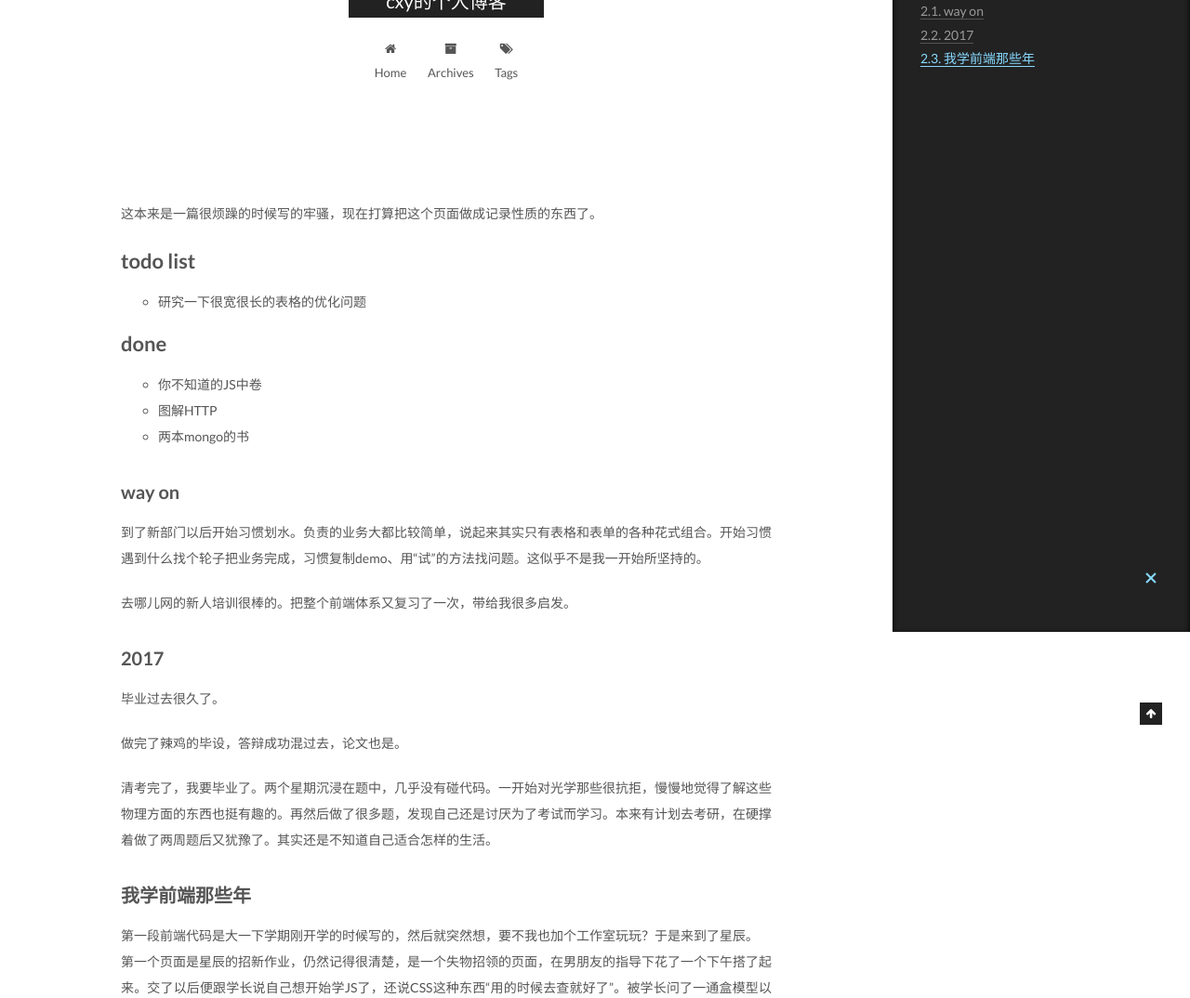
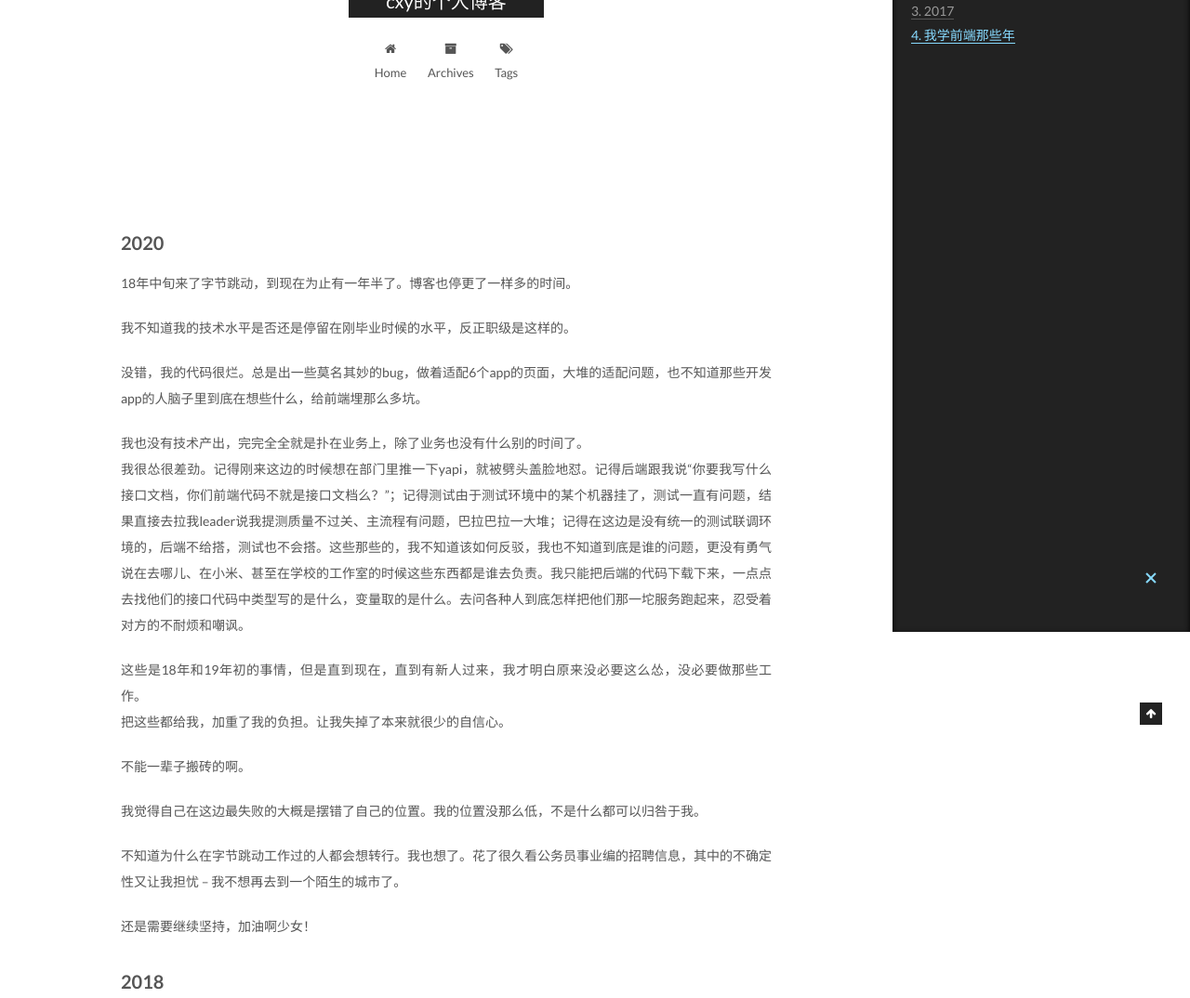
Before and after one commit to RizzleCi/RizzleCi.github.io, a plain HTML site: page wwwwhat/index.html in a window 1280 px wide. Shown: the part 120-1194 px from the top of the page at 93% size. Drawn offline with Linux system fonts and the light colour scheme.

Commit message:
Site updated: 2020-04-15 16:05:15

```diff
--- a/wwwwhat/index.html
+++ b/wwwwhat/index.html
@@ -94,17 +94,17 @@
 
 
 
-<meta name="description" content="这本来是一篇很烦躁的时候写的牢骚，现在打算把这个页面做成记录性质的东西了。 todo list 研究一下很宽很长的表格的优化问题  done 你不知道的JS中卷 图解HTTP 两本mongo的书  way on到了新部门以后开始习惯划水。负责的业务大都比较简单，说起来其实只有表格和表单的各种花式组合。开始习惯遇到什么找个轮子把业务完成，习惯复制demo、用“试”的方法找问题。这似乎不是我一开始所坚">
+<meta name="description" content="202018年中旬来了字节跳动，到现在为止有一年半了。博客也停更了一样多的时间。 我不知道我的技术水平是否还是停留在刚毕业时候的水平，反正职级是这样的。 没错，我的代码很烂。总是出一些莫名其妙的bug，做着适配6个app的页面，大堆的适配问题，也不知道那些开发app的人脑子里到底在想些什么，给前端埋那么多坑。 我也没有技术产出，完完全全就是扑在业务上，除了业务也没有什么别的时间了。我很怂很差劲。记">
 <meta property="og:type" content="website">
 <meta property="og:title" content="cxy的个人博客">
 <meta property="og:url" content="http://rizzleci.github.io/wwwwhat/index.html">
 <meta property="og:site_name" content="cxy的个人博客">
-<meta property="og:description" content="这本来是一篇很烦躁的时候写的牢骚，现在打算把这个页面做成记录性质的东西了。 todo list 研究一下很宽很长的表格的优化问题  done 你不知道的JS中卷 图解HTTP 两本mongo的书  way on到了新部门以后开始习惯划水。负责的业务大都比较简单，说起来其实只有表格和表单的各种花式组合。开始习惯遇到什么找个轮子把业务完成，习惯复制demo、用“试”的方法找问题。这似乎不是我一开始所坚">
+<meta property="og:description" content="202018年中旬来了字节跳动，到现在为止有一年半了。博客也停更了一样多的时间。 我不知道我的技术水平是否还是停留在刚毕业时候的水平，反正职级是这样的。 没错，我的代码很烂。总是出一些莫名其妙的bug，做着适配6个app的页面，大堆的适配问题，也不知道那些开发app的人脑子里到底在想些什么，给前端埋那么多坑。 我也没有技术产出，完完全全就是扑在业务上，除了业务也没有什么别的时间了。我很怂很差劲。记">
 <meta property="og:locale" content="zh-CN">
-<meta property="og:updated_time" content="2020-04-14T11:22:13.258Z">
+<meta property="og:updated_time" content="2020-04-15T08:04:56.884Z">
 <meta name="twitter:card" content="summary">
 <meta name="twitter:title" content="cxy的个人博客">
-<meta name="twitter:description" content="这本来是一篇很烦躁的时候写的牢骚，现在打算把这个页面做成记录性质的东西了。 todo list 研究一下很宽很长的表格的优化问题  done 你不知道的JS中卷 图解HTTP 两本mongo的书  way on到了新部门以后开始习惯划水。负责的业务大都比较简单，说起来其实只有表格和表单的各种花式组合。开始习惯遇到什么找个轮子把业务完成，习惯复制demo、用“试”的方法找问题。这似乎不是我一开始所坚">
+<meta name="twitter:description" content="202018年中旬来了字节跳动，到现在为止有一年半了。博客也停更了一样多的时间。 我不知道我的技术水平是否还是停留在刚毕业时候的水平，反正职级是这样的。 没错，我的代码很烂。总是出一些莫名其妙的bug，做着适配6个app的页面，大堆的适配问题，也不知道那些开发app的人脑子里到底在想些什么，给前端埋那么多坑。 我也没有技术产出，完完全全就是扑在业务上，除了业务也没有什么别的时间了。我很怂很差劲。记">
 
 
 
@@ -267,16 +267,16 @@
       <div class="post-body">
 
 
-          <p>这本来是一篇很烦躁的时候写的牢骚，现在打算把这个页面做成记录性质的东西了。</p>
-<h1 id="todo-list"><a href="#todo-list" class="headerlink" title="todo list"></a>todo list</h1><ul>
-<li>研究一下很宽很长的表格的优化问题</li>
-</ul>
-<h1 id="done"><a href="#done" class="headerlink" title="done"></a>done</h1><ul>
-<li>你不知道的JS中卷</li>
-<li>图解HTTP</li>
-<li>两本mongo的书</li>
-</ul>
-<h2 id="way-on"><a href="#way-on" class="headerlink" title="way on"></a>way on</h2><p>到了新部门以后开始习惯划水。负责的业务大都比较简单，说起来其实只有表格和表单的各种花式组合。开始习惯遇到什么找个轮子把业务完成，习惯复制demo、用“试”的方法找问题。这似乎不是我一开始所坚持的。</p>
+          <h2 id="2020"><a href="#2020" class="headerlink" title="2020"></a>2020</h2><p>18年中旬来了字节跳动，到现在为止有一年半了。博客也停更了一样多的时间。</p>
+<p>我不知道我的技术水平是否还是停留在刚毕业时候的水平，反正职级是这样的。</p>
+<p>没错，我的代码很烂。总是出一些莫名其妙的bug，做着适配6个app的页面，大堆的适配问题，也不知道那些开发app的人脑子里到底在想些什么，给前端埋那么多坑。</p>
+<p>我也没有技术产出，完完全全就是扑在业务上，除了业务也没有什么别的时间了。<br>我很怂很差劲。记得刚来这边的时候想在部门里推一下yapi，就被劈头盖脸地怼。记得后端跟我说“你要我写什么接口文档，你们前端代码不就是接口文档么？”；记得测试由于测试环境中的某个机器挂了，测试一直有问题，结果直接去拉我leader说我提测质量不过关、主流程有问题，巴拉巴拉一大堆；记得在这边是没有统一的测试联调环境的，后端不给搭，测试也不会搭。这些那些的，我不知道该如何反驳，我也不知道到底是谁的问题，更没有勇气说在去哪儿、在小米、甚至在学校的工作室的时候这些东西都是谁去负责。我只能把后端的代码下载下来，一点点去找他们的接口代码中类型写的是什么，变量取的是什么。去问各种人到底怎样把他们那一坨服务跑起来，忍受着对方的不耐烦和嘲讽。</p>
+<p>这些是18年和19年初的事情，但是直到现在，直到有新人过来，我才明白原来没必要这么怂，没必要做那些工作。<br>把这些都给我，加重了我的负担。让我失掉了本来就很少的自信心。</p>
+<p>不能一辈子搬砖的啊。</p>
+<p>我觉得自己在这边最失败的大概是摆错了自己的位置。我的位置没那么低，不是什么都可以归咎于我。</p>
+<p>不知道为什么在字节跳动工作过的人都会想转行。我也想了。花了很久看公务员事业编的招聘信息，其中的不确定性又让我担忧 – 我不想再去到一个陌生的城市了。</p>
+<p>还是需要继续坚持，加油啊少女！</p>
+<h2 id="2018"><a href="#2018" class="headerlink" title="2018"></a>2018</h2><p>到了新部门以后开始习惯划水。负责的业务大都比较简单，说起来其实只有表格和表单的各种花式组合。开始习惯遇到什么找个轮子把业务完成，习惯复制demo、用“试”的方法找问题。这似乎不是我一开始所坚持的。</p>
 <p>去哪儿网的新人培训很棒的。把整个前端体系又复习了一次，带给我很多启发。</p>
 <h2 id="2017"><a href="#2017" class="headerlink" title="2017"></a>2017</h2><p>毕业过去很久了。</p>
 <p>做完了辣鸡的毕设，答辩成功混过去，论文也是。</p>
@@ -403,7 +403,7 @@
 
 
 
-              <div class="post-toc-content"><ol class="nav"><li class="nav-item nav-level-1"><a class="nav-link" href="#todo-list"><span class="nav-number">1.</span> <span class="nav-text">todo list</span></a></li><li class="nav-item nav-level-1"><a class="nav-link" href="#done"><span class="nav-number">2.</span> <span class="nav-text">done</span></a><ol class="nav-child"><li class="nav-item nav-level-2"><a class="nav-link" href="#way-on"><span class="nav-number">2.1.</span> <span class="nav-text">way on</span></a></li><li class="nav-item nav-level-2"><a class="nav-link" href="#2017"><span class="nav-number">2.2.</span> <span class="nav-text">2017</span></a></li><li class="nav-item nav-level-2"><a class="nav-link" href="#我学前端那些年"><span class="nav-number">2.3.</span> <span class="nav-text">我学前端那些年</span></a></li></ol></li></ol></div>
+              <div class="post-toc-content"><ol class="nav"><li class="nav-item nav-level-2"><a class="nav-link" href="#2020"><span class="nav-number">1.</span> <span class="nav-text">2020</span></a></li><li class="nav-item nav-level-2"><a class="nav-link" href="#2018"><span class="nav-number">2.</span> <span class="nav-text">2018</span></a></li><li class="nav-item nav-level-2"><a class="nav-link" href="#2017"><span class="nav-number">3.</span> <span class="nav-text">2017</span></a></li><li class="nav-item nav-level-2"><a class="nav-link" href="#我学前端那些年"><span class="nav-number">4.</span> <span class="nav-text">我学前端那些年</span></a></li></ol></div>
 
 
           </div>
```
